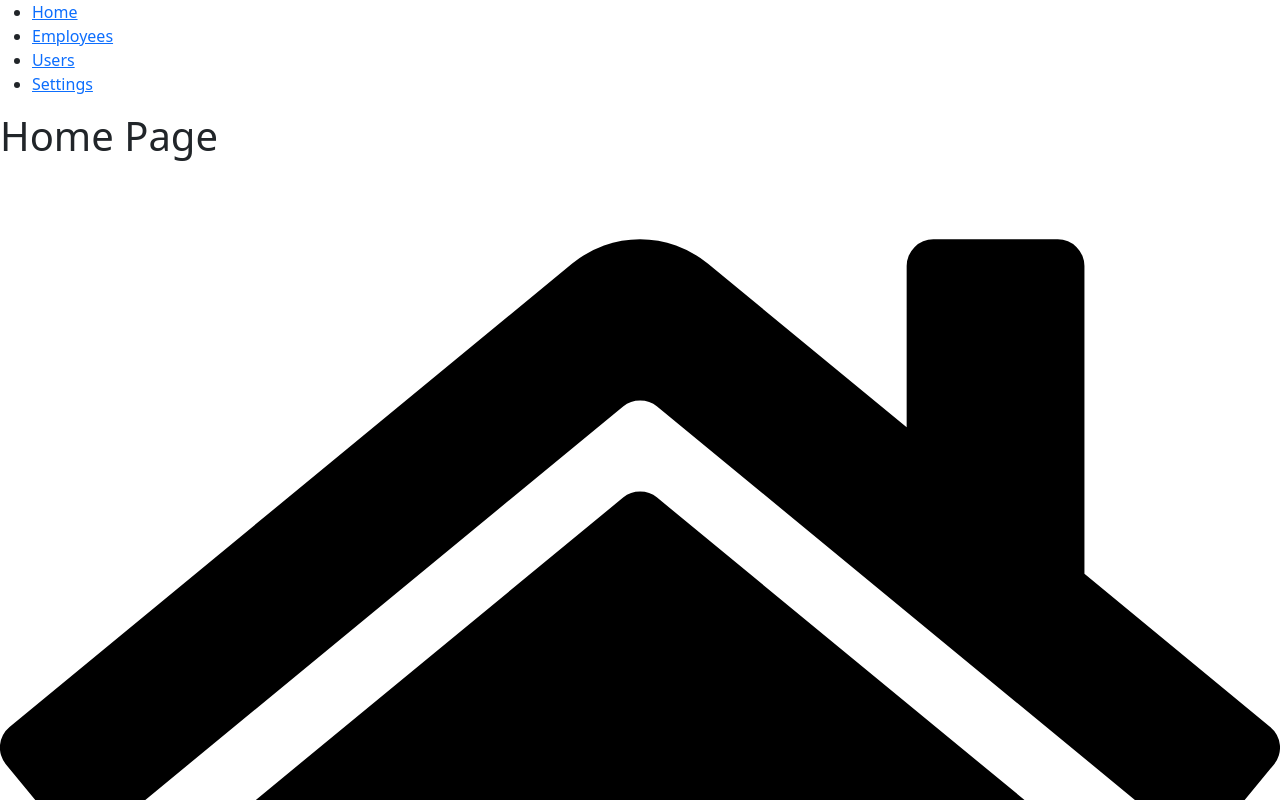
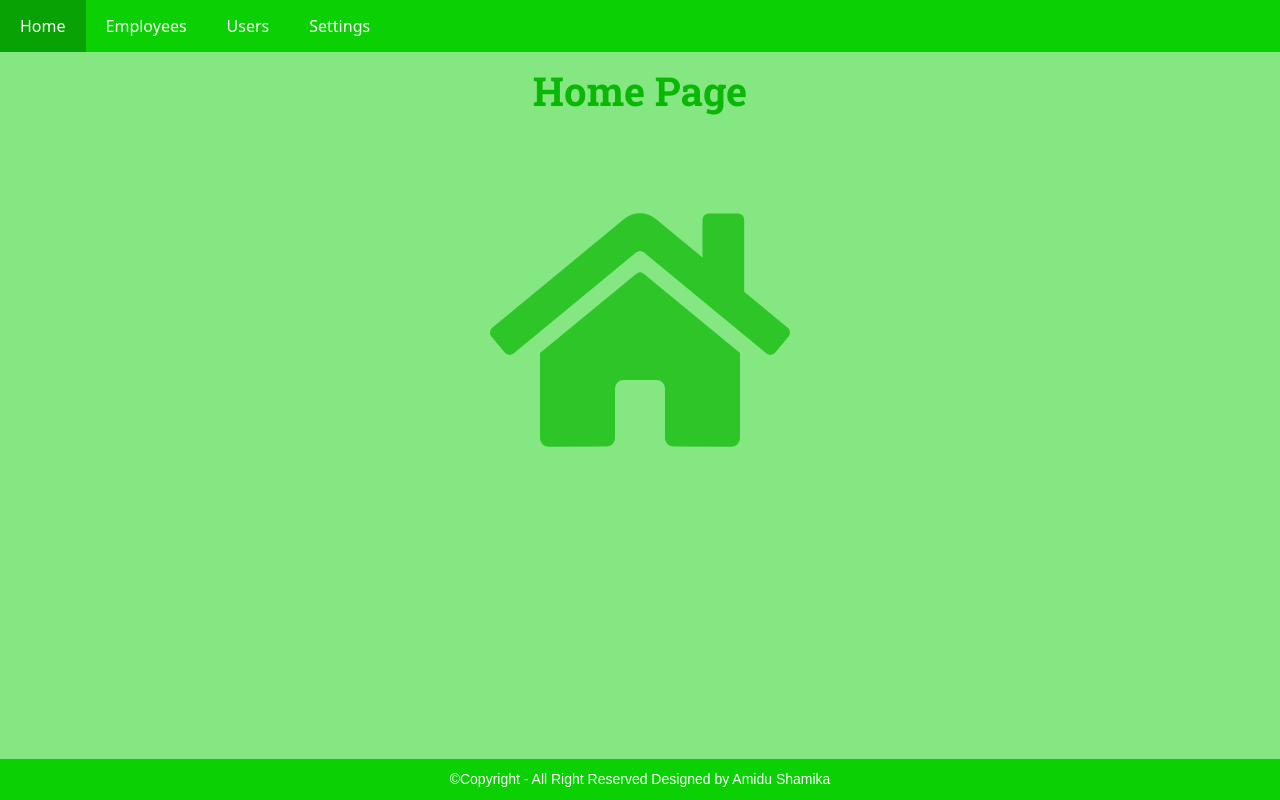
Before and after one commit to Amidu99/ReactSpringBootMySQL-Demo, a React (Vite) app in the folder React-Demo/: page / in a window 1280 px wide. Shown: the top 800 px of the page. Built offline with nearby package versions, Linux system fonts and the light colour scheme.

Commit message:
update css

```diff
--- a/React-Demo/src/App.css
+++ b/React-Demo/src/App.css
@@ -0,0 +1,234 @@
+@import url('https://fonts.googleapis.com/css2?family=Roboto+Slab:wght@100..900&display=swap');
+@import url('https://fonts.googleapis.com/css2?family=Josefin+Sans:ital,wght@0,100..700;1,100..700&display=swap');
+
+body {
+    background-color: rgba(10, 208, 4, 0.5) !important;
+}
+
+.navigation ul {
+    list-style: none;
+    margin: 0;
+    padding: 0;
+    display: flex;
+    background-color: #0ad004;
+}
+
+.navigation li {
+    padding: 14px 20px;
+}
+
+.navigation li:hover {
+    background-color: #08a204;
+}
+
+.navigation li a {
+    color: white;
+    text-decoration: none;
+    display: block;
+}
+
+.navigation li a:hover {
+    color: #ddd;
+}
+
+.appFooter {
+    background-color: #0ad004;
+    color: #ffffff;
+    text-align: center;
+    padding: 10px 0;
+    position: fixed;
+    width: 100%;
+    bottom: 0;
+    font-family: Arial, sans-serif;
+    font-size: 14px;
+}
+
+.heading {
+    margin: 0;
+    color: #0ab705;
+    text-align: center;
+    padding-top: 15px;
+    padding-bottom: 25px;
+    font-family: "Roboto Slab", serif;
+    font-optical-sizing: auto;
+    font-weight: 700;
+    font-style: normal;
+}
+
+#users_section {
+    max-width: 100vw;
+    margin: 0;
+    padding: 5px 5px 50px;
+}
+
+.user_preview {
+    padding: 5px;
+    align-content: center;
+}
+
+.user_preview img {
+    width: 150px;
+    aspect-ratio: 1/1;
+    display: block;
+    margin-left: auto;
+    margin-right: auto;
+    border: 2px solid #0ab705;
+}
+
+.user_preview a {
+    text-decoration: none;
+    display: block;
+    align-content: center;
+    text-align: center;
+    font-size: 18px;
+    font-weight: bold;
+    color: #0ab705;
+}
+
+.user_preview a svg {
+    width: 28px;
+    padding-left: 8px;
+    padding-bottom: 2px;
+}
+
+.user_preview a svg path {
+    fill: rgba(10, 183, 5, 0.9);
+}
+
+.user_preview h5 {
+    text-align: center;
+    font-size: 17px;
+}
+
+#user_profile>img {
+    border: 2px solid #0ab705;
+    display: block;
+    width: 150px;
+    aspect-ratio: 1/1;
+    margin: auto;
+}
+
+#user_profile>div {
+    width: fit-content;
+    margin: auto;
+    padding-top: 25px;
+}
+
+#user_profile>div>h5 {
+    color: #0ab705;
+    font-family: "Josefin Sans", sans-serif;
+    font-optical-sizing: auto;
+    font-weight: 700;
+    font-style: normal;
+    font-size: 18px;
+}
+
+#user_profile>div>h5>span {
+    color: rgba(10, 183, 5, 0.9);
+}
+
+.loading{
+    font-size: 20px;
+    font-weight: 700;
+    color: #0ab705;
+}
+
+#settings_page>svg {
+    width: 250px;
+    aspect-ratio: 1/1;
+    display: block;
+    margin: 50px auto auto;
+    animation: rotate 4s linear infinite;
+}
+
+#settings_page>svg>path {
+    fill: #0ab705;
+}
+
+@keyframes rotate {
+    from {
+        transform: rotate(0deg);
+    }
+    to {
+        transform: rotate(360deg);
+    }
+}
+
+#home_page>svg {
+    width: 300px;
+    aspect-ratio: 1/1;
+    display: block;
+    margin: 40px auto auto;
+    animation: fade 3s ease-in-out infinite;
+}
+
+#home_page>svg>path {
+    fill: #0ab705;
+}
+
+@keyframes fade {
+    from {
+        opacity: 0;
+    }
+    to {
+        opacity: 0.75;
+    }
+}
+
+#employee_form {
+    margin: 0;
+    max-width: 100vw;
+    padding: 10px;
+}
+
+th,label{
+    font-family: "Josefin Sans", sans-serif;
+    font-weight: 700;
+    color: #0ab705;
+}
+
+.form-control {
+    background-color: rgba(255, 255, 255, 0.1) !important;
+    font-weight: 600 !important;
+    color: #000000 !important;
+}
+
+.form-select {
+    background-color: rgba(255, 255, 255, 0.1) !important;
+    font-weight: 600 !important;
+    color: #000000 !important;
+}
+
+select option {
+    background-color: rgba(255, 255, 255, 0.1) !important;
+    color: #000000;
+}
+
+.form-control:disabled, .form-control[readonly] {
+    background-color: rgba(255, 255, 255, 0.1) !important;
+    font-weight: bold !important;
+    color: #000000 !important;
+}
+
+.table-info {
+    --bs-table-bg: rgba(207, 244, 252, 0);
+    --bs-table-striped-bg: rgba(197, 232, 239, 0.6);
+    --bs-table-striped-color: #000;
+    --bs-table-active-bg: rgba(186, 220, 227, 0.6);
+    --bs-table-active-color: #000;
+    --bs-table-hover-bg: rgba(191, 226, 233, 0.6);
+    --bs-table-hover-color: #000;
+    color: rgb(0, 0, 0);
+    font-weight: 600;
+    border-color: rgb(186, 220, 227);
+}
+#employee_btns>button {
+    margin-right: 5px;
+
+}
+
+#employees_table_section {
+    max-width: 96vw;
+    display: block;
+    margin: auto;
+}
```
